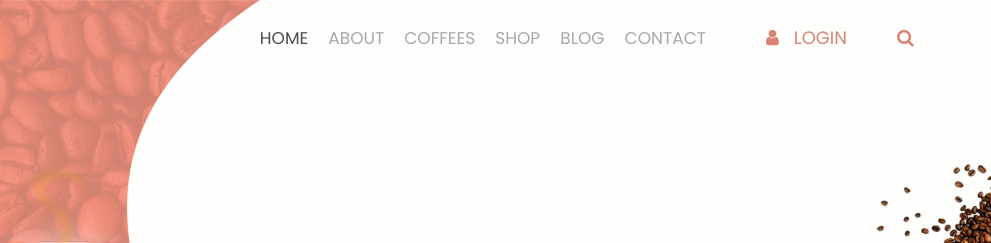
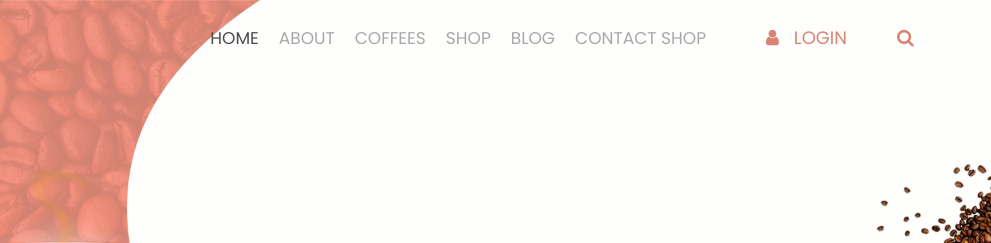
Before and after one commit to Gowtham807/cartrabbit, a plain HTML site: page index.html in a window 1280 px wide. Shown: the top 243 px of the page, 289-1280 px from the left. Drawn offline with nearby package versions, Linux system fonts and the light colour scheme; files whose address does not match are found by name.

Commit message:
1st Push

```diff
--- a/index.html
+++ b/index.html
@@ -54,7 +54,7 @@
                         <a class="nav-link" href="blog.html">Blog</a>
                      </li>
                      <li class="nav-item">
-                        <a class="nav-link" href="contact.html">Contact</a>
+                        <a class="nav-link" href="contact.html">Contact shop</a>
                      </li>
                   </ul>
                   <form class="form-inline my-2 my-lg-0">
```
